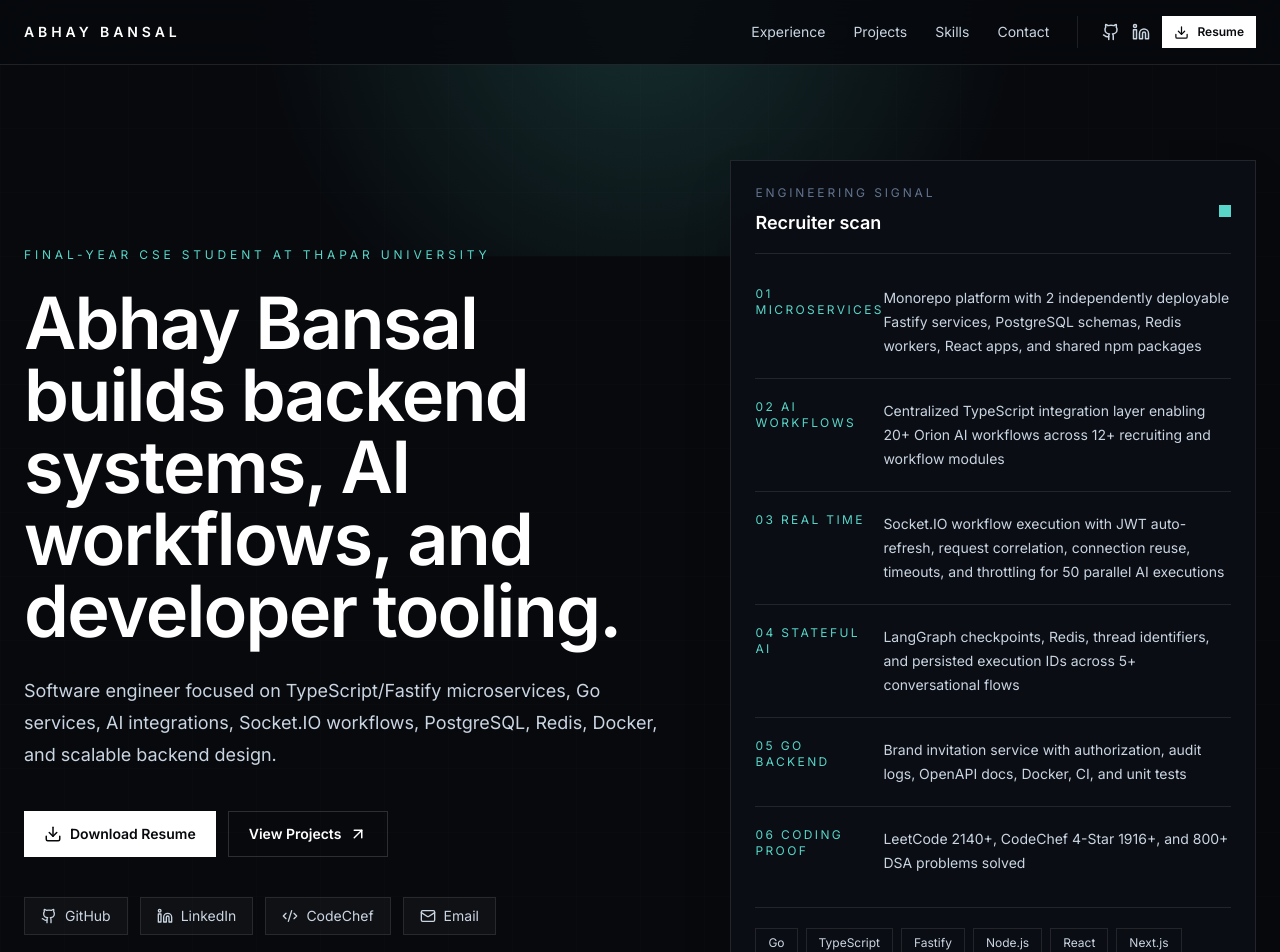
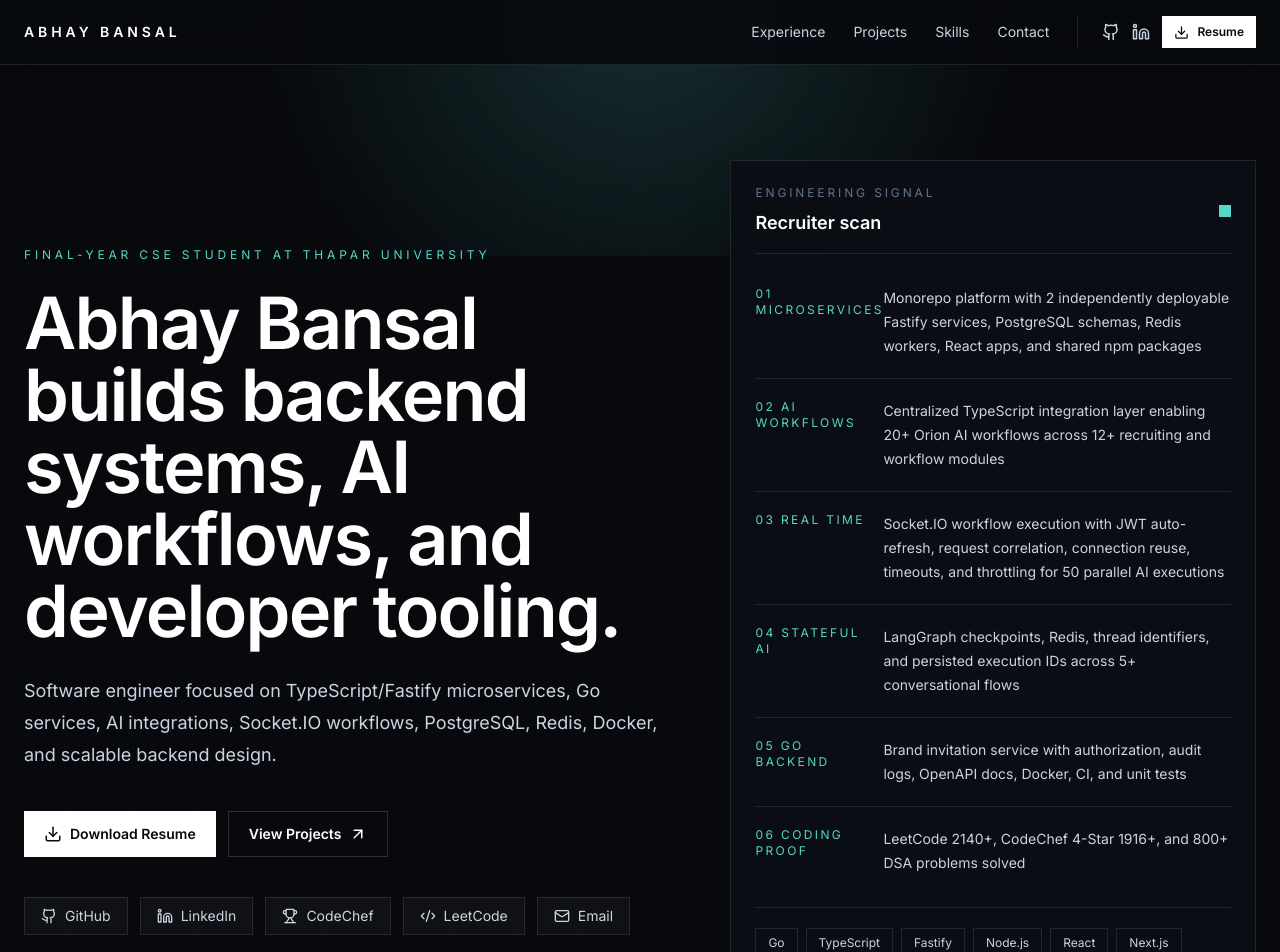
Before and after one commit to abhaybansal0322/portfolio, a Next.js app: page / in a window 1280 px wide. Shown: the top 952 px of the page. Built offline with nearby package versions, Linux system fonts and the light colour scheme.

Commit message:
Updated Logos

```diff
--- a/src/components/Hero.tsx
+++ b/src/components/Hero.tsx
@@ -1,12 +1,13 @@
 "use client";
 
 import { motion } from "framer-motion";
-import { ArrowUpRight, Code2, Download, Github, Linkedin, Mail } from "lucide-react";
+import { ArrowUpRight, Code2, Download, Github, Linkedin, Mail, Trophy } from "lucide-react";
 
 const profileLinks = [
     { label: "GitHub", href: "https://github.com/abhaybansal0322", icon: Github },
     { label: "LinkedIn", href: "https://www.linkedin.com/in/abhay-bansal-44474a263/", icon: Linkedin },
-    { label: "CodeChef", href: "https://www.codechef.com/users/bansal03", icon: Code2 },
+    { label: "CodeChef", href: "https://www.codechef.com/users/bansal03", icon: Trophy },
+    { label: "LeetCode", value: "abhaybansal", href: "https://leetcode.com/u/abhaybansal_/", icon: Code2 },
     { label: "Email", href: "mailto:abhaybansalwork@gmail.com", icon: Mail },
 ];
 
```
